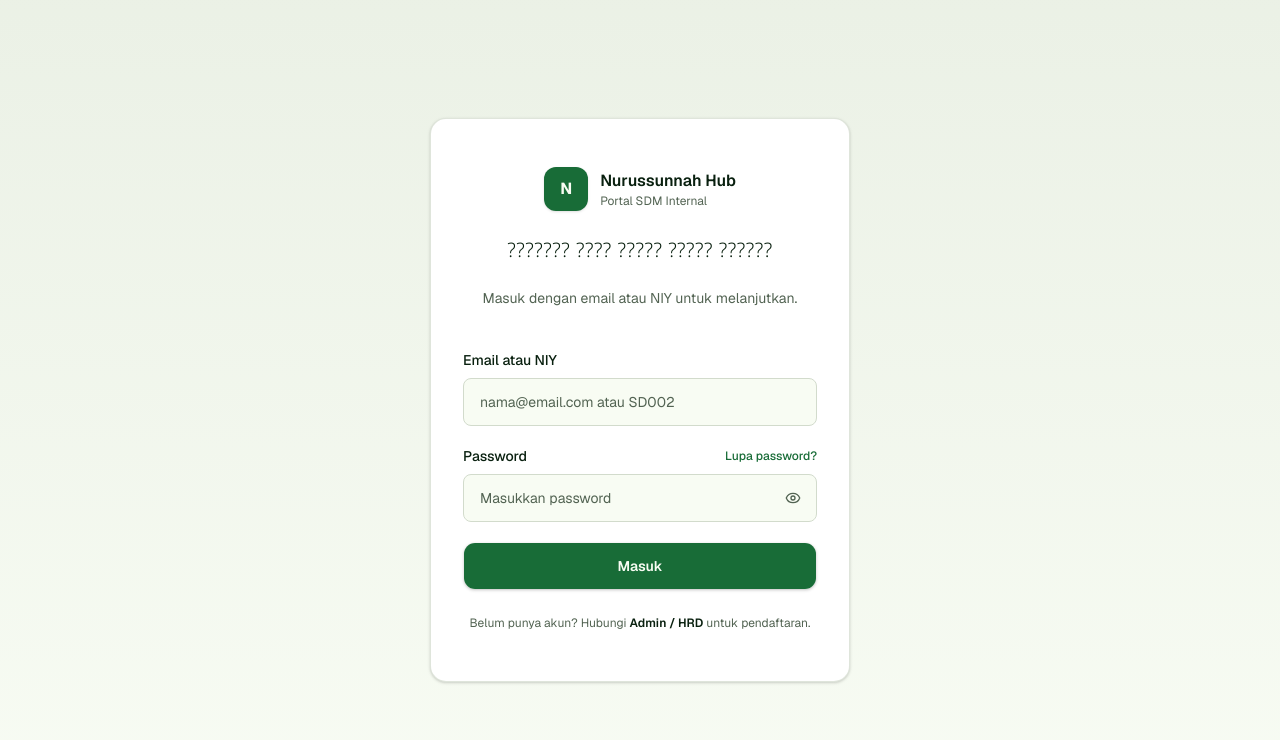
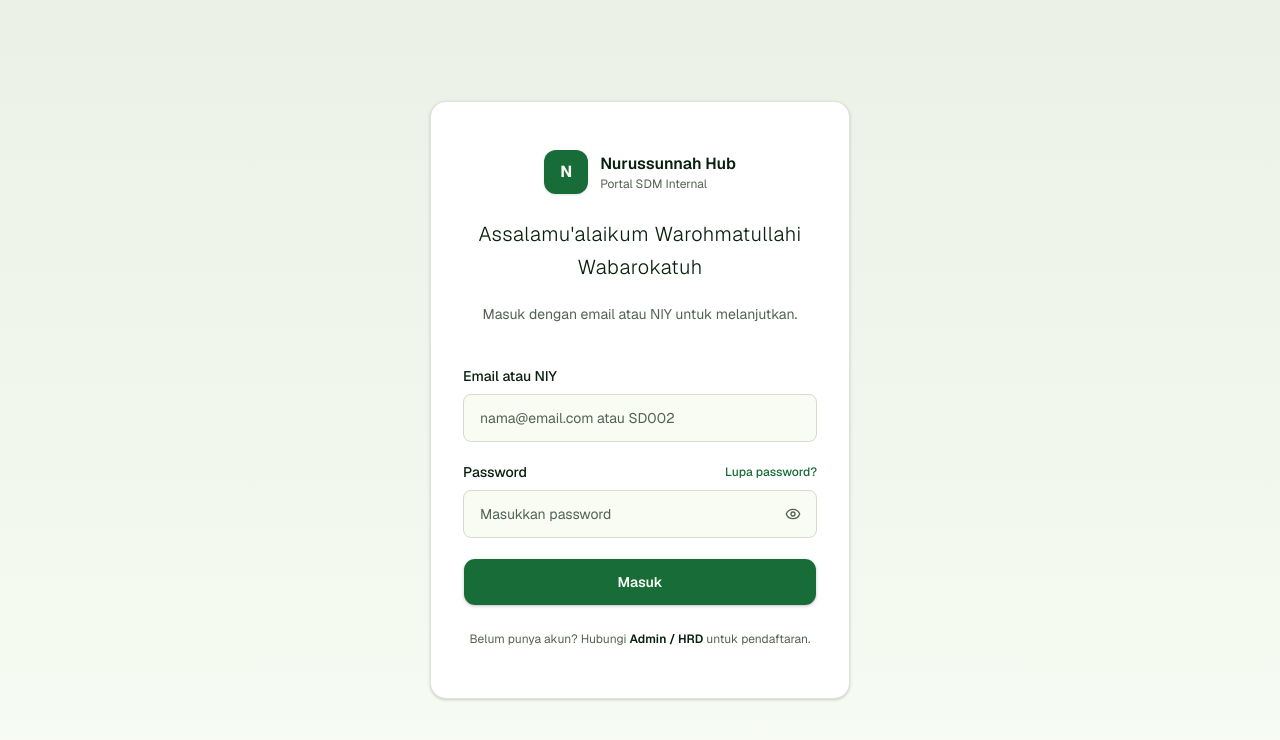
Before and after one commit to yasirabd/nurussunnah-hub, a Next.js app: page /auth/login in a window 1280 px wide. Shown: the top 740 px of the page. Built offline with nearby package versions, Linux system fonts and the light colour scheme.

Commit message:
fix: revert to latin salam, remove arabic font

```diff
--- a/src/app/auth/login/page.tsx
+++ b/src/app/auth/login/page.tsx
@@ -102,8 +102,8 @@ export default function LoginPage() {
             <p className="text-xs text-muted-foreground">Portal SDM Internal</p>
           </div>
         </div>
-        <h1 className="text-xl font-arabic font-light tracking-wide text-foreground leading-relaxed" dir="rtl">
-          ?????? ????? ????? ???? ???????
+        <h1 className="text-xl font-light tracking-wide text-foreground leading-relaxed">
+          Assalamu&apos;alaikum Warohmatullahi Wabarokatuh
         </h1>
         <p className="mt-4 text-sm leading-relaxed text-muted-foreground">
           Masuk dengan email atau NIY untuk melanjutkan.
--- a/src/app/layout.tsx
+++ b/src/app/layout.tsx
@@ -1,5 +1,5 @@
 import type { Metadata } from "next";
-import { Geist, Geist_Mono, Noto_Sans_Arabic } from "next/font/google";
+import { Geist, Geist_Mono } from "next/font/google";
 import { Toaster } from "@/components/ui/sonner";
 import "./globals.css";
 
@@ -11,12 +11,6 @@ const geistSans = Geist({
 const geistMono = Geist_Mono({
   subsets: ["latin"],
   variable: "--font-geist-mono",
-});
-
-const notoSansArabic = Noto_Sans_Arabic({
-  subsets: ["arabic"],
-  variable: "--font-arabic",
-  weight: ["300", "400", "500"],
 });
 
 export const metadata: Metadata = {
@@ -41,7 +35,7 @@ export default function RootLayout({
   return (
     <html
       lang="id"
-      className={`${geistSans.variable} ${geistMono.variable} ${notoSansArabic.variable} h-full`}
+      className={`${geistSans.variable} ${geistMono.variable} h-full`}
       suppressHydrationWarning
     >
       <body
```
